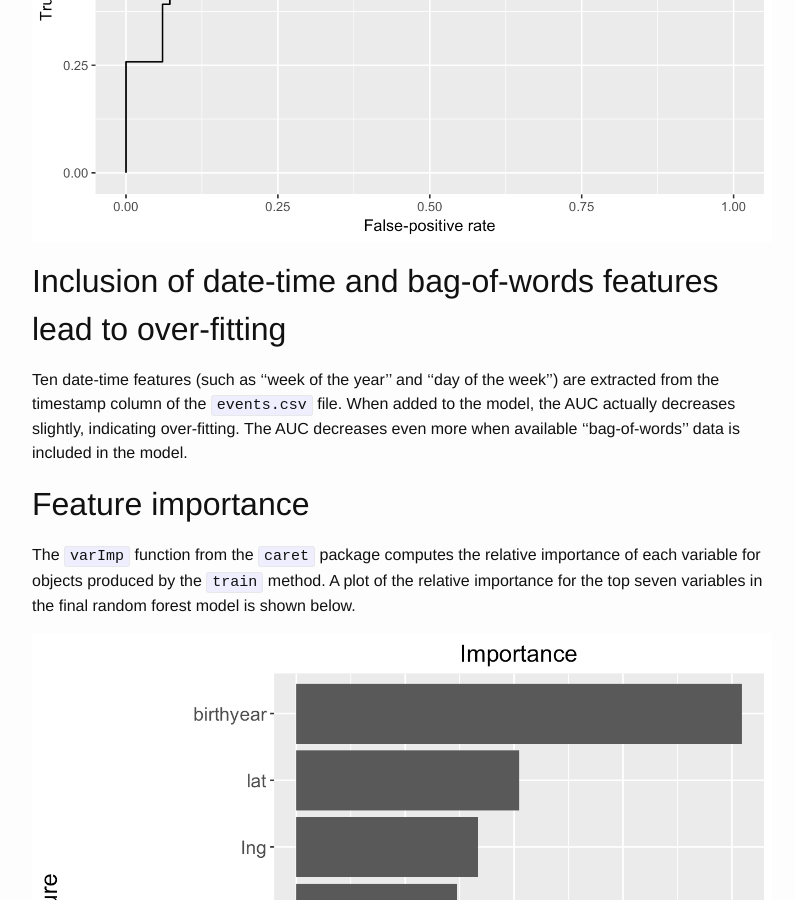
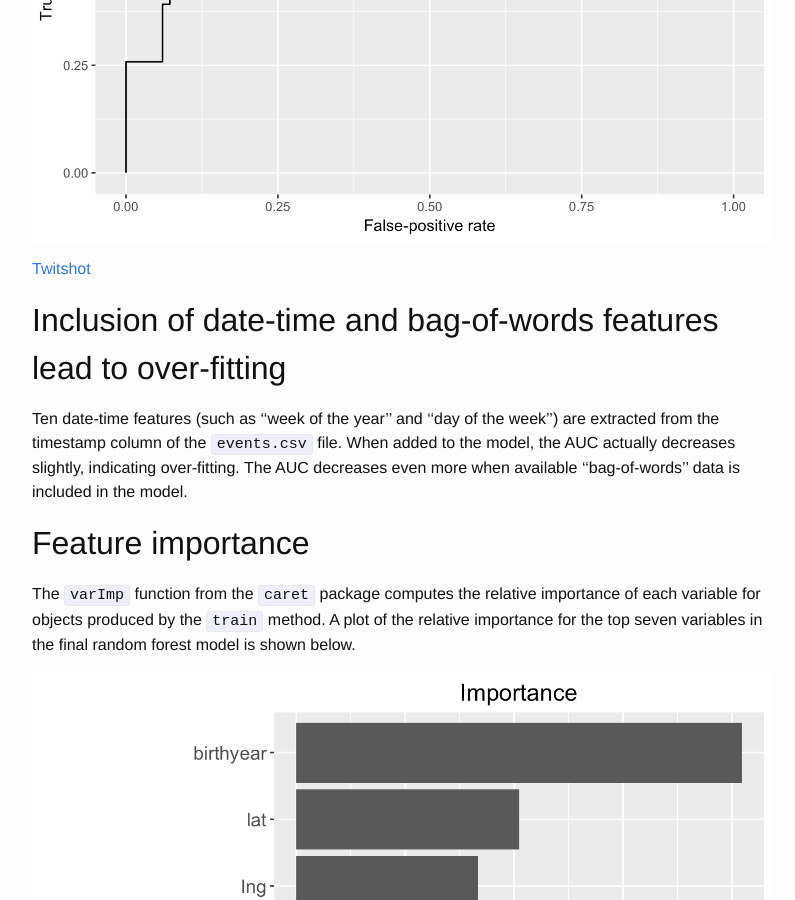
Before and after one commit to padamson/padamson.github.io, a Jekyll site: the page built from _posts/2017-04-02-rwml-R-chapter-5-event-model.markdown, in a window 1280 px wide and 900 px high, scrolled down 1633 px. Shown: the whole window, without its empty margins (238-1033 px from the left). Built offline with Jekyll 4.4.1, drawn with Linux system fonts in a browser that asks for light colours; comment, search, counter and statistics services are not loaded.

Commit message:
add twitshot button to figure

```diff
--- a/_posts/2017-04-02-rwml-R-chapter-5-event-model.markdown
+++ b/_posts/2017-04-02-rwml-R-chapter-5-event-model.markdown
@@ -82,6 +82,9 @@ below. An AUC of 0.86 is achieved with the initial set of six features.
 ![Cross-validated ROC curve and AUC metric](
 {{ "/assets/figure5.3-1.png" | prepend: site.baseurl | prepend: site.url }})
 
+<a href="/share" class="twitshot-tweet-button" target="_blank" data-url="https://padamson.github.io/r/ggplot2/dplyr/caret/randomforest/fread/roc/auc/importance/crossvalidation/featureengineering/2017/04/08/rwml-R-chapter-5-event-model.html" data-text="R code to accompany Real-World Machine Learning (Chapter 5): Event Modeling" data-image="http://padamson.github.io/assets/figure5.3-1.png" data-count="true">Twitshot</a>
+<script>!function(d,s,id){var js,fjs=d.getElementsByTagName(s)[0],p=/^http:/.test(d.location)?'http':'https';if(!d.getElementById(id)){js=d.createElement(s);js.id=id;js.src=p+'://ssl.twitshot.com/share-button.js';fjs.parentNode.insertBefore(js,fjs);}}(document, 'script', 'twitshot-bjs');</script>
+
 ## Inclusion of date-time and bag-of-words features lead to over-fitting
 
 Ten date-time features (such as ''week of the year'' and ''day of the week'')
```
